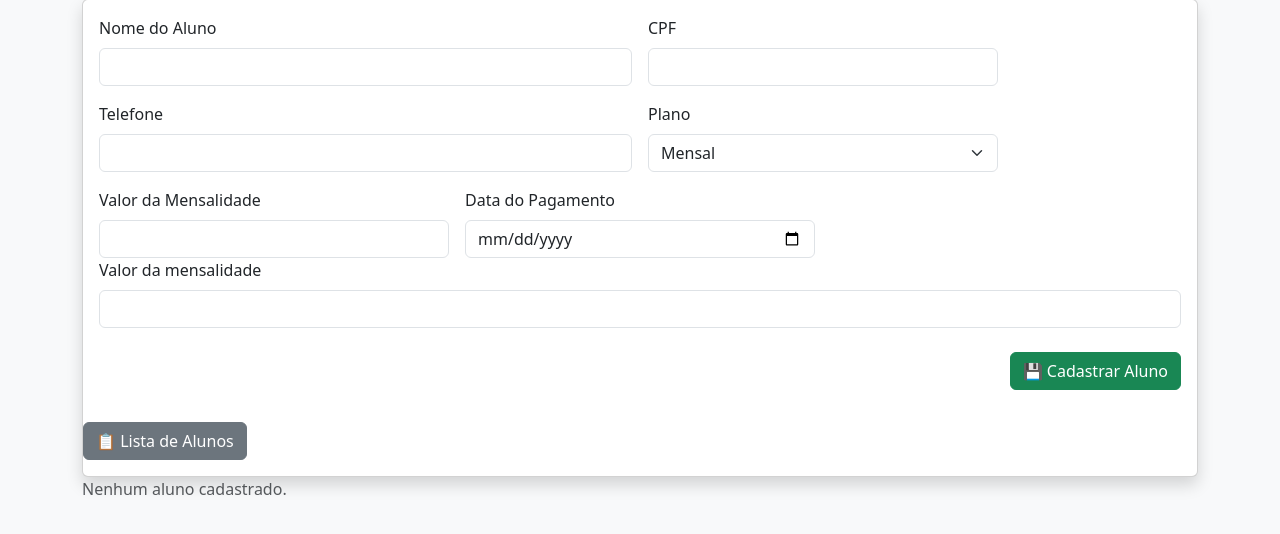
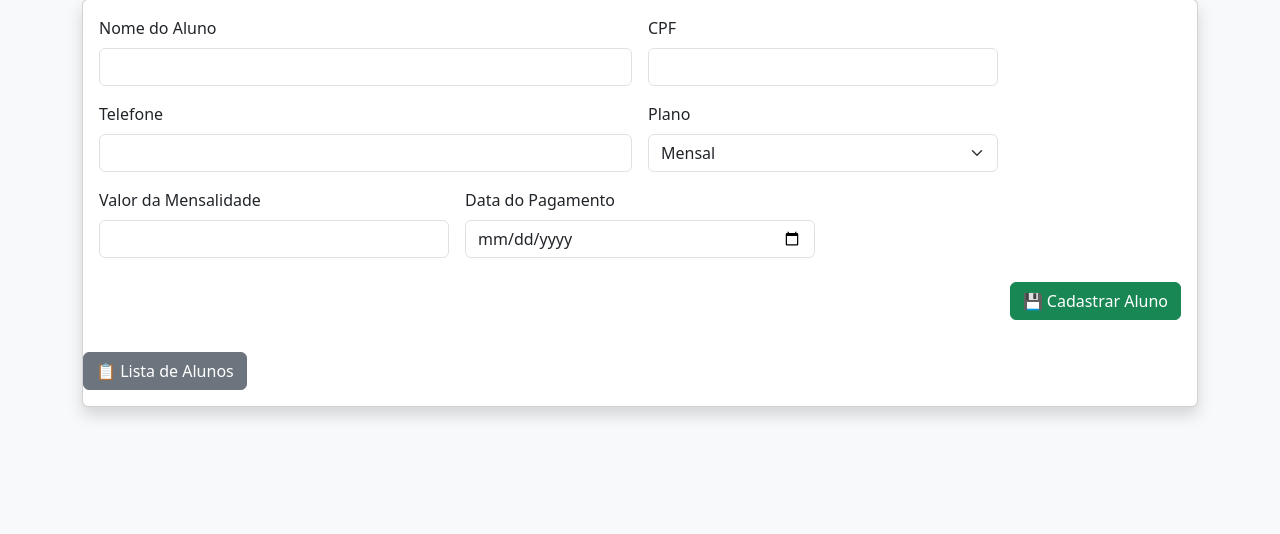
Before and after one commit to Jefferson-Queiroz/academia-jg, a Python web app: template templates/alunos.html in a window 1280 px wide. Shown: the part 143-677 px from the top of the page. Run offline with Jinja, Linux system fonts and the light colour scheme; the template is opened without the code that fills it, so the values that code supplies are empty.

Commit message:
Fix alunos.html: remove duplicated fields and route issues

```diff
--- a/templates/alunos.html
+++ b/templates/alunos.html
@@ -47,11 +47,6 @@
 
             </div>
 
-            <div class="mb-3">
-                <label class="form-label">Valor da mensalidade</label>
-                <input type="number" step="0.01" name="valor" class="form-control" required>
-            </div>
-
 
             <div class="mt-4 text-end">
                 <button class="btn btn-success">
@@ -64,34 +59,14 @@
     </div>
 
     <div class="mb-3">
-        <a href="{{ url_for('alunos') }}" class="btn btn-secondary mt-3">
-            📋 Lista de Alunos
-        </a>
+        <a href="{{ url_for('lista_alunos') }}" class="btn btn-secondary mt-3">
+    📋 Lista de Alunos
+</a>
 
     </div>
 
 </div>
 
-{% if alunos %}
-<table class="table table-striped">
-    <thead>
-        <tr>
-            <th>Nome</th>
-            <th>Telefone</th>
-        </tr>
-    </thead>
-    <tbody>
-        {% for aluno in alunos %}
-        <tr>
-            <td>{{ aluno['nome'] }}</td>
-            <td>{{ aluno['telefone'] }}</td>
-        </tr>
-        {% endfor %}
-    </tbody>
-</table>
-{% else %}
-<p class="text-muted">Nenhum aluno cadastrado.</p>
-{% endif %}
 
 
 {% endblock %}
```
